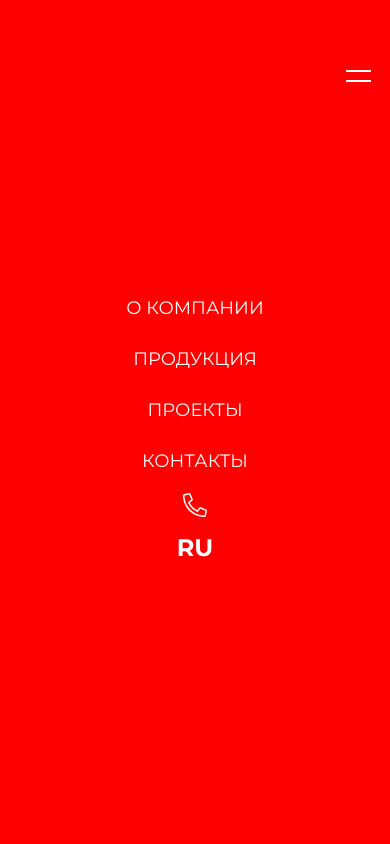
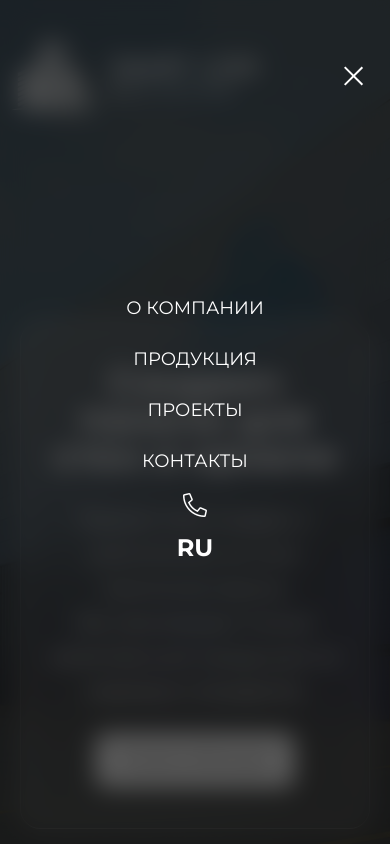
Before and after one commit to 7Davronbek/app-smart-lion-building-client, a plain HTML site: page index.html in a window 390 px wide. Both pictures are taken after a click on the element 358 px from the left and 75 px from the top of the page. Shown: the top 844 px of the page. Drawn offline with Linux system fonts and the light colour scheme.

Commit message:
smart-lion-app

```diff
--- a/index.html
+++ b/index.html
@@ -58,7 +58,7 @@
                   <a href="" class="language"
                     ><i class="fal fa-phone-alt"></i
                   ></a>
-                  <div id="lang" class="lang_name">
+                  <div  class="lang_name langs">
                     <a href="#!" class="language ru">RU</a>
                     <a href="#!" class="language uz">UZ</a>
                   </div>
@@ -67,7 +67,7 @@
               <a href="" class="language desktopWrap"
                 ><i class="fal fa-phone-alt"></i
               ></a>
-              <div id="lang2" class="lang_name desktopWrap">
+              <div id="lang2" class="lang_name desktopWrap langs2">
                 <a href="#!" class="language ru">RU</a>
                 <a href="#!" class="language uz">UZ</a>
               </div>
--- a/js/script.js
+++ b/js/script.js
@@ -18,10 +18,16 @@ window.addEventListener('scroll', () => {
     navbarScroll()
 })
 
-const lang = document.querySelector("#lang")
+const lang = document.querySelector(".langs")
 
 lang.addEventListener("click", () => {
     lang.classList.toggle("active")
+})
+
+const lang2 = document.querySelector(".langs2")
+
+lang2.addEventListener("click", () => {
+    lang2.classList.toggle("active")
 })
 
 const burger = document.querySelector("#burger");
--- a/style/main.scss
+++ b/style/main.scss
@@ -5,6 +5,7 @@ html {
 }
 
 #burger {
+    display: none !important;
     width: 40px;
     height: 40px;
     z-index: 99;
@@ -25,7 +26,19 @@ html {
     }
 
     &.active {
-        background-color: red;
+
+        div {
+            transform: rotate(45deg);
+            transform: rotate(45deg) translateY(7px);
+
+            &:nth-child(2) {
+                transform: rotate(-45deg) translateY(-7px);
+            }
+        }
+    }
+
+    @media(max-width: 992px) {
+        display: flex !important;
     }
 }
 
@@ -269,7 +282,7 @@ body {
     left: 0;
     border-bottom: 1px solid transparent;
     padding: 40px 0 20px;
-    transition: all .4s ease-in-out;
+    transition: all .8s ease-in-out;
 
     .header_box {
         transition: all .6s ease;
@@ -280,7 +293,6 @@ body {
             left: 0;
             right: 0;
             bottom: 0;
-            background: red;
             display: flex;
             flex-direction: column;
             align-items: center;
@@ -288,12 +300,22 @@ body {
             visibility: hidden;
             opacity: 0;
             height: 100vh;
+            background: #1a1a1ab8;
+            backdrop-filter: blur(12px);
         }
 
         &.active {
             opacity: 1;
             visibility: visible;
         }
+
+    }
+
+    &.active {
+        padding: 10px 0;
+        backdrop-filter: blur(11px);
+        background: #ffffff1a;
+        border-bottom: 1px solid #ffffff1a;
 
     }
 }
```
Also changed, not shown: style/main.css, 1 other file.
